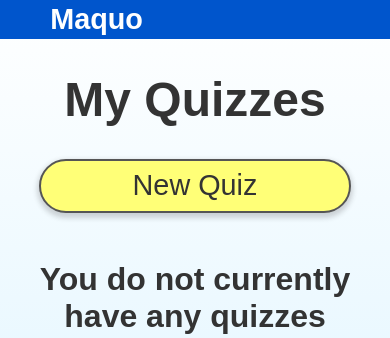
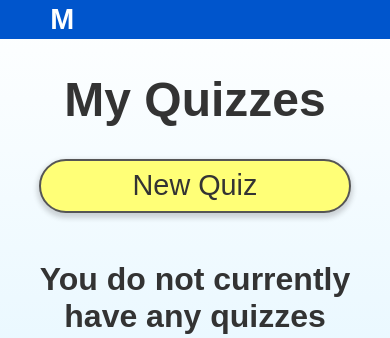
Before and after one commit to Benjamin-Davies/maquo, a PHP site: page /create/index.php in a window 390 px wide. Shown: the top 338 px of the page. Run offline with PHP 8.4, Linux system fonts and the light colour scheme; the visitor is signed in with stand-in values (Sample User, id 1); data that the repository does not hold is empty; some libraries are stand-ins or nearby versions.

Commit message:
Small changes to improve accessibility and SEO

```diff
--- a/style.css
+++ b/style.css
@@ -285,7 +285,7 @@ h1 .small {
   /* Nav (icons) */
   .Nav__link {
     font-size: 0;
-    padding: 0.2rem 0.5rem;
+    padding: 0.2rem 0.7rem;
   }
   .Nav__link::before {
     font-family: 'typicons';
@@ -310,6 +310,17 @@ h1 .small {
 }
 
 @media (max-width: 600px) {
+  /* Nav (logo) */
+  .Nav__logo {
+    font-size: 0;
+    padding: 0.2rem 0.7rem;
+  }
+  .Nav__logo::before {
+    font-size: 1.8rem;
+    color: var(--lightest-text);
+    content: 'M';
+  }
+
   /* Buttons */
   button,
   .button {
--- a/util/components/begin.php
+++ b/util/components/begin.php
@@ -3,6 +3,7 @@
 <head>
     <meta charset="UTF-8">
     <meta name="viewport" content="width=device-width, initial-scale=1.0">
+    <meta name="description" content="An amazing quiz site for children and adults alike.">
     <title><?=$page_title?> - Maquo</title>
     <link rel="icon" href="<?=$root_url?>/assets/icon.png">
     <link rel="stylesheet" href="<?=$root_url?>/style.css">
```
